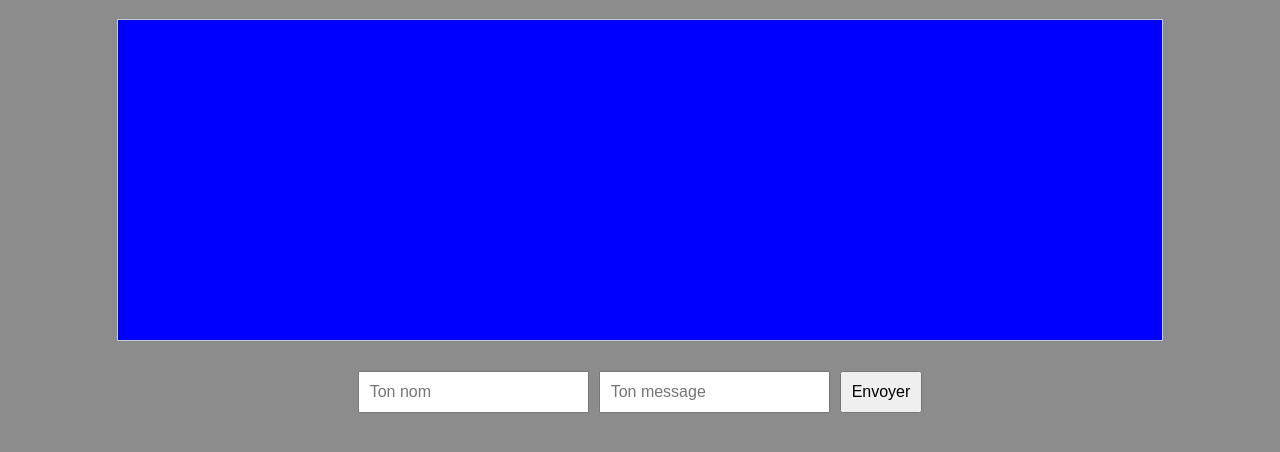
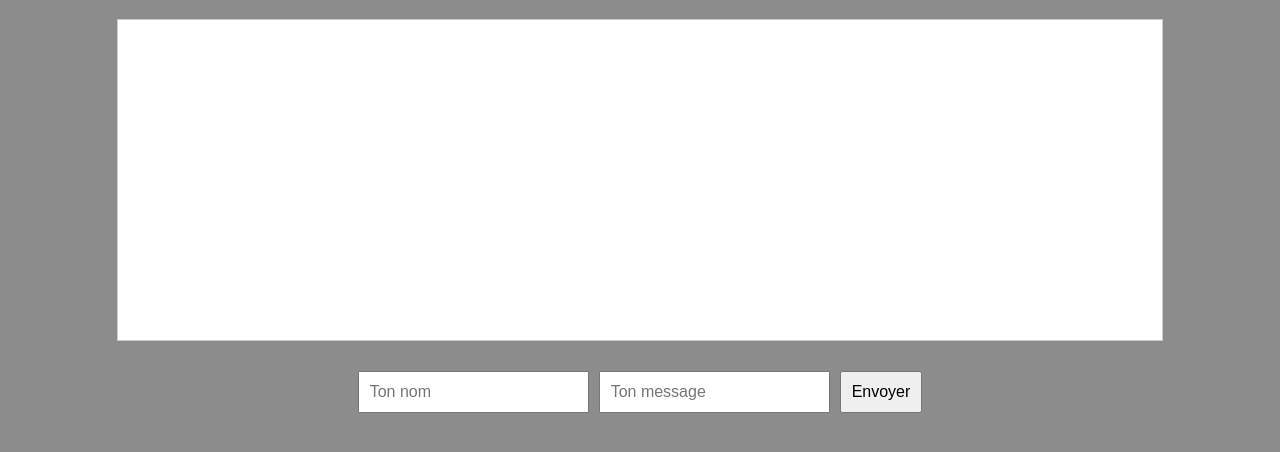
Before and after one commit to mxrxndrv/mxrxndrv.github.io, a plain HTML site: page index.html in a window 1280 px wide. Shown: the part 62-514 px from the top of the page. Drawn offline with Linux system fonts and the light colour scheme; no server answers.

Commit message:
style.css

```diff
--- a/style.css
+++ b/style.css
@@ -7,7 +7,7 @@ body {
 }
 
 #chat-box {
-  background: blue;
+  background: White ;
   width: 80%;
   height: 300px;
   margin: 20px auto;
```
